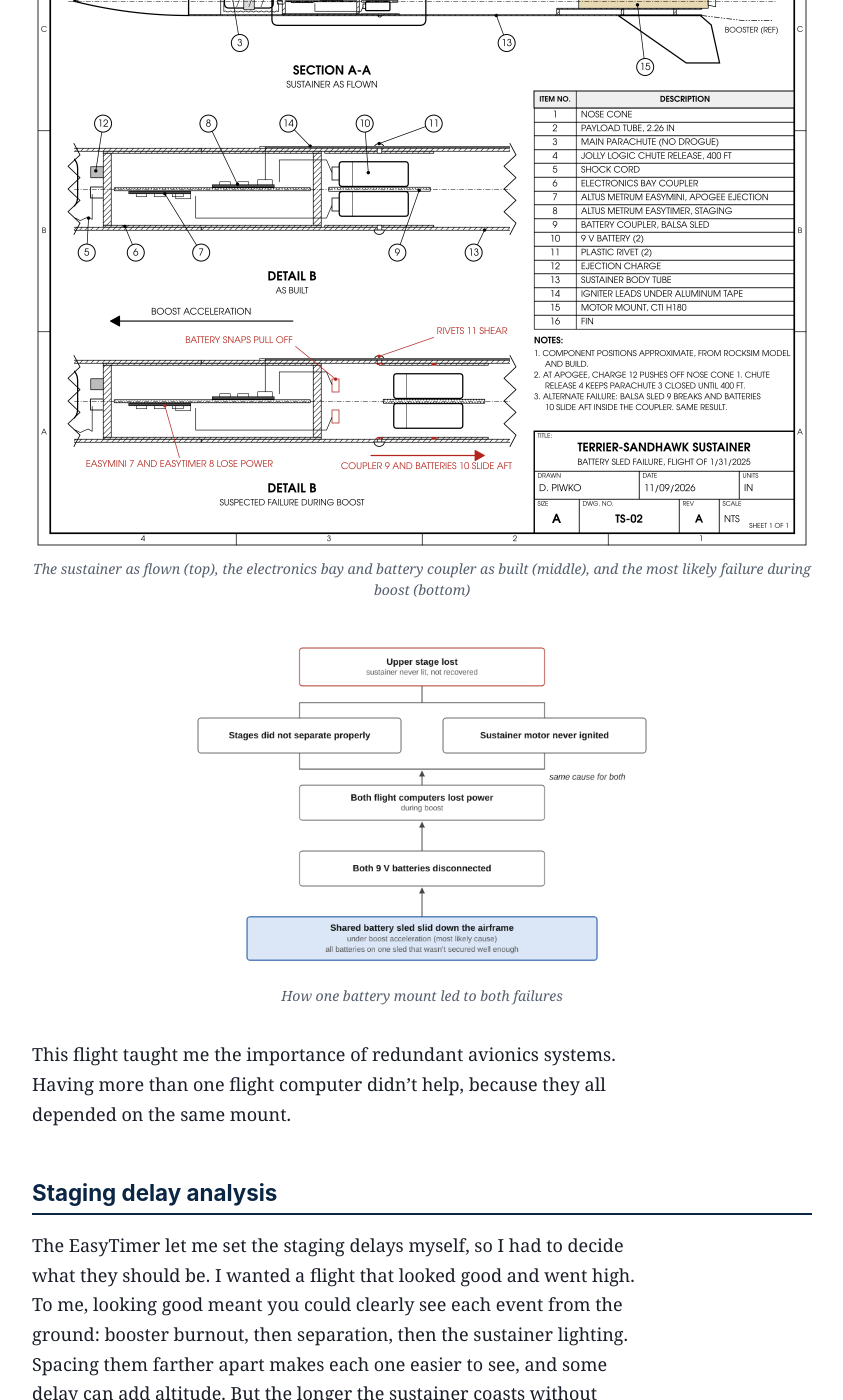
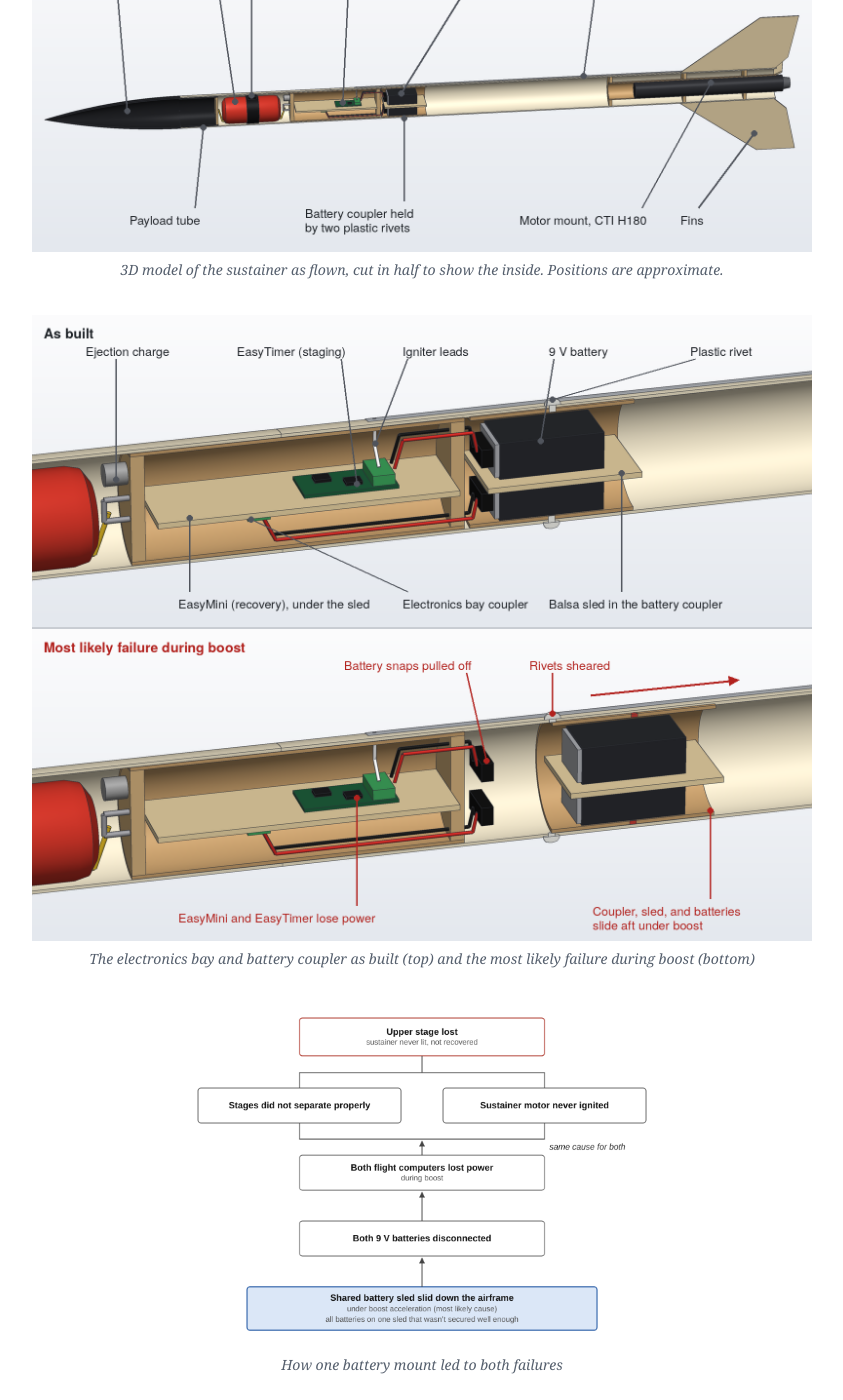
Before and after one commit to dylanpiwko/dylanpiwko.github.io, a Jekyll site: the page built from _projects/03-terrier-sandhawk.md, in a window 1280 px wide and 1400 px high, scrolled down 1721 px. Shown: the whole window, without its empty margins (218-1061 px from the left). Built offline with Jekyll 4.4.1, drawn with Linux system fonts in a browser that asks for light colours.

Commit message:
Replace sustainer drawing with 3D model renders

```diff
--- a/_projects/03-terrier-sandhawk.md
+++ b/_projects/03-terrier-sandhawk.md
@@ -40,7 +40,9 @@ The sustainer carried only a main parachute, held closed by a Jolly Logic Chute
 
 My best explanation is that either the balsa sled broke or the rivets sheared. Under boost acceleration the batteries would then slide aft and pull loose from both altimeters, so all of the electronics lost power at once.
 
-{% include figure.html src="/assets/img/terrier/sustainer_section.png" alt="Section drawing of the Terrier-Sandhawk sustainer with a parts list, plus two close-ups of the electronics bay and battery coupler: as built, and during boost with the rivets sheared and both batteries slid aft, disconnected from the EasyMini and EasyTimer" caption="The sustainer as flown (top), the electronics bay and battery coupler as built (middle), and the most likely failure during boost (bottom)" %}
+{% include figure.html src="/assets/img/terrier/sustainer_cad.png" alt="3D model of the Terrier-Sandhawk sustainer cut in half lengthwise, showing the nose cone, main parachute with Chute Release, electronics bay, two 9 V batteries on a balsa sled in a coupler held by plastic rivets, igniter leads under aluminum tape, motor mount with the H180, and fins" caption="3D model of the sustainer as flown, cut in half to show the inside. Positions are approximate." %}
+
+{% include figure.html src="/assets/img/terrier/battery_failure_cad.png" alt="Two close-ups of the electronics bay and battery coupler. As built, both 9 V batteries are connected to the altimeters. In the failure view, the rivets have sheared, the coupler, sled, and batteries have slid aft, and the battery snaps are left behind, so the EasyMini and EasyTimer lose power" caption="The electronics bay and battery coupler as built (top) and the most likely failure during boost (bottom)" %}
 
 {% include figure.html src="/assets/img/terrier/terrier_fault_tree.png" width="560px" alt="Fault tree: upper stage lost, from no separation and no sustainer ignition, from both flight computers losing power, from both 9 V batteries disconnecting, from the shared sled sliding under boost" caption="How one battery mount led to both failures" %}
 
```
Also changed, not shown: assets/img/terrier/battery_failure_cad.png (added), assets/img/terrier/sustainer_cad.png (added), assets/img/terrier/sustainer_section.png (deleted).
